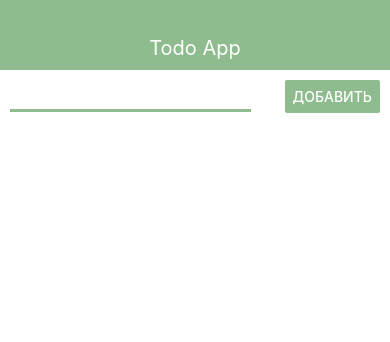
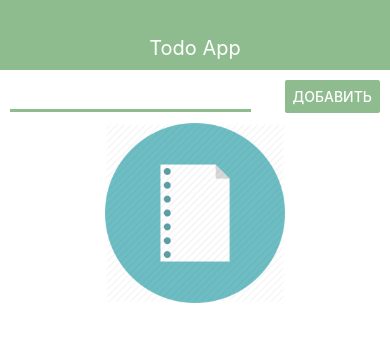
Before and after one commit to igar1991/ReactNativeTestAppTodoList, a React Native app: screen / in a window 390 px wide. Shown: the top 342 px of the page. Built offline with nearby package versions, Linux system fonts and the light colour scheme.

Commit message:
image add

```diff
--- a/App.js
+++ b/App.js
@@ -23,6 +23,7 @@ export default function App() {
     setNewtodo(item)
   }
 
+  //Удаление элемента
   const onRemoove = (id)=> {
     const todoRemoove = todo.find(t=>t.id==id)
     Alert.alert(
@@ -44,10 +45,20 @@ export default function App() {
 
   }
 
+  //Изменение элементов
+  const changeTodo = (id, newTitle) => {
+    setTodo(prev => prev.map(item => {
+      if (item.id === id) {
+        item.title = newTitle
+      }
+      return item;
+    }) )
+  }
+
   let content = ( <MainScreen todo = { todo } addUse = { addUse } idSubmit = { idSubmit } /> )
 
   if ( newtodo ) {
-    content = (<TodoScreen idSubmit={idSubmit} ntodo={newtodo} onRemoove = {onRemoove} />)
+    content = (<TodoScreen idSubmit={idSubmit} ntodo={newtodo} onRemoove = {onRemoove} changeTodo = {changeTodo} />)
   }
 
 
--- /dev/null
+++ b/src/components/UI/AddModal.js
@@ -0,0 +1,60 @@
+import React, {useState} from 'react';
+import { StyleSheet, Text, Button, View, Alert, Modal, TextInput } from 'react-native';
+import { THEME } from '../../theme';
+
+export const AddModal = ({ visible, Cancel, value, onSaveTodo }) => {
+
+    const [title, setTitle] = useState(value)
+
+    const noSave = ()=> {
+        setTitle(value);
+        Cancel();
+    }
+
+    const changeTodo =()=> {
+        onSaveTodo(title)
+    }
+
+    return (
+        <Modal
+        visible={visible}
+        animationType="slide"
+        >
+            <View style = {styles.container}>
+                <TextInput
+                style = {styles.input}
+                placeholder='Введите изменения'
+                value={title}
+                onChangeText={setTitle}
+                />
+                <View style = {styles.buttons}>
+                <Button title = 'Отмена' onPress = {noSave} color = 'red' />
+                <Button title = 'Сохранить' onPress = {changeTodo} />
+                </View>
+            </View>
+        </Modal>
+
+    )
+}
+
+const styles = StyleSheet.create({
+    container: {
+        flex: 1,
+        justifyContent: "center",
+        alignItems: "center"
+    },
+
+    buttons: {
+        width: '100%',
+        flexDirection: "row",
+        justifyContent: "space-around"
+    },
+    input: {
+        padding: 10,
+        borderBottomColor: THEME.BACKGROUND,
+        borderBottomWidth: 3,
+        width: '80%',
+        marginBottom: 20
+
+    }
+})
--- a/src/screens/MainScreen.js
+++ b/src/screens/MainScreen.js
@@ -1,20 +1,47 @@
 import React from 'react';
-import { StyleSheet, FlatList, View } from 'react-native';
+import { StyleSheet, FlatList, View, Image } from 'react-native';
 import { AddTodo } from '../components/AddTodo';
 import { TodoList } from '../components/TodoList';
 
 export const MainScreen = ({ todo, addUse, idSubmit }) => {
-    return (
-        <View>
-        <AddTodo addUse= {addUse} />
+    let content = (
           <FlatList
             data = {todo}
             renderItem={( ({ item }) => <TodoList item={item} idSubmit={idSubmit} /> )}
             keyExtractor={item => item.id}
             />
+    )
+
+    if (todo.length === 0) {
+        content= (
+            <View style = {styles.imageContainer}>
+            <Image
+            style={styles.image}
+            source = {require('../../assets/image.png')}
+            resizeMode = 'contain'
+            />
+            </View>
+           )
+
+    }
+    return (
+        <View>
+            <AddTodo addUse= {addUse} />
+             {content}
         </View>
 
     )
 }
 
-const styles = StyleSheet.create({})
+const styles = StyleSheet.create({
+    imageContainer: {
+        alignItems: 'center',
+        justifyContent: 'center',
+        padding: 10,
+        height: 200
+    },
+    image: {
+        width: '100%',
+        height: '100%'
+    }
+})
--- a/src/screens/TodoScreen.js
+++ b/src/screens/TodoScreen.js
@@ -1,14 +1,24 @@
-import React from 'react';
+import React, { useState } from 'react';
 import { StyleSheet, Text, Button, View } from 'react-native';
 import { THEME } from '../theme';
 import { AppCard } from '../components/UI/AppCard';
+import { AddModal } from '../components/UI/AddModal';
 
-export const TodoScreen = ({idSubmit, ntodo, onRemoove}) => {
+export const TodoScreen = ({ idSubmit, ntodo, onRemoove, changeTodo }) => {
+
+    const [ modal, setModal ] = useState(false);
+
+    const onSaveTodo =(title)=> {
+        changeTodo( ntodo.id, title )
+        setModal(false)
+    }
+
     return (
         <View>
+            <AddModal visible = {modal} Cancel = {()=>setModal(false)}  value = {ntodo.title} onSaveTodo = {onSaveTodo} />
             <AppCard>
         <Text style={styles.text}>{ntodo.title}</Text>
-        <Button title = "Ред"/>
+        <Button title = "Ред" onPress={ ()=> setModal(true) }/>
             </AppCard>
 
         <View style = {styles.container}>
--- a/src/theme.js
+++ b/src/theme.js
@@ -1,5 +1,5 @@
 export const  THEME = {
     RED_COLOR: '#ff0000',
     GRAY: 'gray',
-    BACKGROUND: "#fffaf0"
+    BACKGROUND: "#8fbc8f"
 }
```
Also changed, not shown: src/components/AddModal.js (deleted, +0 -16 lines), assets/image.png (added).
